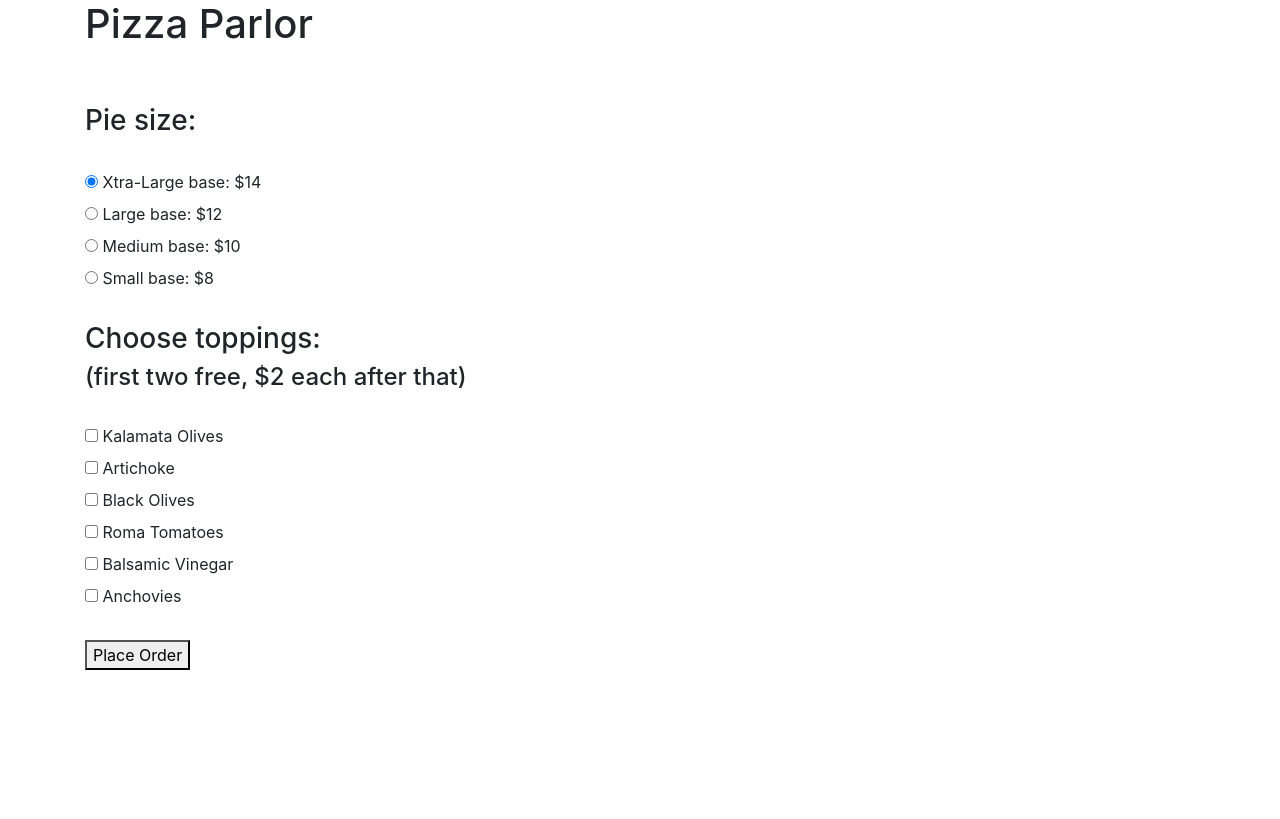
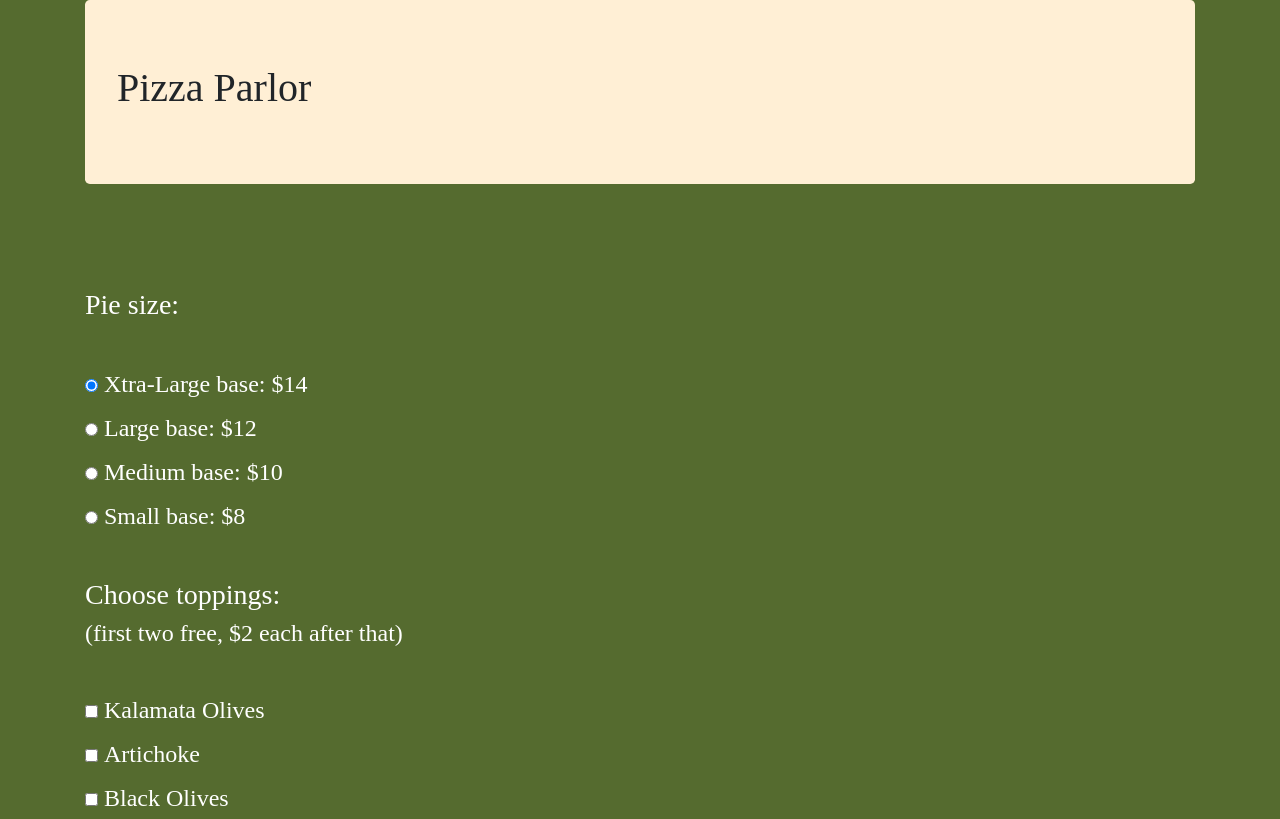
Before and after one commit to EricStratton/proto-constructor-pizza-ordering, a plain HTML site: page index.html in a window 1280 px wide. Shown: the top 819 px of the page. Drawn offline with Linux system fonts and the light colour scheme.

Commit message:
add README content and simple html styling

```diff
--- a/css/styles.css
+++ b/css/styles.css
@@ -1,3 +1,27 @@
+body {
+  background-color: darkolivegreen;
+  font-family: Bookman, URW Bookman L, serif;
+  font-size: x-large;
+}
+
+.jumbotron {
+  font-family: Bookman, URW Bookman L, serif;
+  font-size: larger;
+  background-color: papayawhip;
+  background-size: cover;
+}
+
+#orderForm {
+  color: white;
+}
+
+.button {
+  background-color: crimson;
+  color: white;
+}
+
 #total {
   display: none;
+  color: white;
+  font-size: x-large;
 }
--- a/index.html
+++ b/index.html
@@ -11,7 +11,9 @@
 </head>
 <body>
   <div class="container">
+    <div class="jumbotron">
     <h1>Pizza Parlor</h1>
+    </div>
     <br>
     <br>
     <form id="orderForm">
@@ -72,7 +74,7 @@
         </div>
       </div>
       <br>
-      <button type="submit">Place Order</button>
+      <button type="submit" class="button">Place Order</button>
     </form>
     <br>
     <br>
--- a/js/scripts.js
+++ b/js/scripts.js
@@ -47,20 +47,18 @@ Pizza.prototype.calcTotalCost = function () {
 // User Interface Logic //
 
 $(document).ready(function() {
-  let pizzaOrder = new Pizza(); // Pizza constructor for order
+  let pizzaOrder = new Pizza(); // Create new order object
 
   $("form#orderForm").submit(function(event) {
     event.preventDefault;
-
     let pizzaSize = $("input:radio[name=size]:checked").val(); // Get value of pizza size from user
-    pizzaOrder.addSize(pizzaSize);  // Push size to Pizza object
+    pizzaOrder.addSize(pizzaSize);// Push size to Pizza object
 
     $("input:checkbox[name=topping]:checked").each(function() { // Collect data from checkboxes
       let toppingsArray = $(this).val();
       pizzaOrder.addToppings(toppingsArray); // Push checkbox data to pizza object
     });
     pizzaOrder.addToppingsQuantity(); // Quantifies how many toppings user added
-
     $("#receipt").text("$" + pizzaOrder.calcTotalCost()); // Print total
     $("#total").show();
   });
```
Also changed, not shown: 1 other file.
